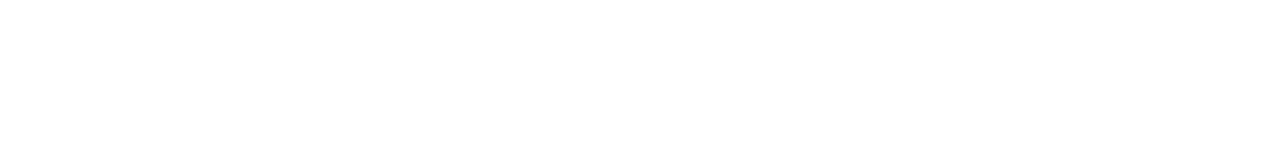
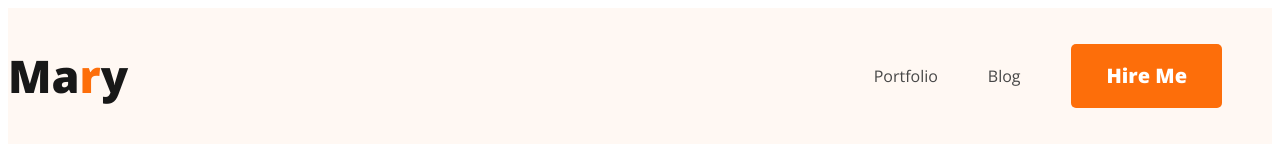
Before and after one commit to Masud-Rahman22/developer-portfolio, a plain HTML site: page index.html in a window 1280 px wide. Drawn offline with nearby package versions, Linux system fonts and the light colour scheme.

Commit message:
nav completed

```diff
--- a/index.html
+++ b/index.html
@@ -1,11 +1,37 @@
 <!DOCTYPE html>
 <html lang="en">
+
 <head>
     <meta charset="UTF-8">
     <meta name="viewport" content="width=device-width, initial-scale=1.0">
     <title>web-developer-portfolio</title>
+    <link rel="preconnect" href="https://fonts.googleapis.com">
+    <link rel="preconnect" href="https://fonts.gstatic.com" crossorigin>
+    <link href="https://fonts.googleapis.com/css2?family=Open+Sans:wght@400;800&display=swap" rel="stylesheet">
+
+
+    <link rel="stylesheet" href="./styles/styles.css" class="css">
 </head>
+
 <body>
+    <header>
+        <!-- nav starts here -->
+        <nav class="nav-container">
+            <h2 class="nav-heading">Ma<span>r</span>y</h2>
+            <ul>
+                <li><a href="">Portfolio</a></li>
+                <li><a href="">Blog</a></li>
+                <li><button class="nav-btn">Hire Me</button></li>
+            </ul>
+        </nav>
+        <!-- nav ends here -->
+    </header>
+    <main>
 
+    </main>
+    <footer>
+
+    </footer>
 </body>
+
 </html>
--- /dev/null
+++ b/styles/styles.css
@@ -0,0 +1,50 @@
+/* common shared styles */
+body {
+    font-family: 'Open Sans', sans-serif;
+}
+
+.nav-container {
+    display: flex;
+    justify-content: space-between;
+    align-items: center;
+    background: #FFF8F3;
+}
+nav span {
+    color: #FD6E0A;
+}
+
+nav li {
+    list-style: none;
+    margin-right: 50px;
+}
+
+nav ul {
+    display: flex;
+    align-items: center;
+}
+
+.nav-heading {
+    color: #181818;
+    font-size: 45px;
+    font-style: normal;
+    font-weight: 800;
+    line-height: normal;
+}
+
+nav a {
+    text-decoration: none;
+    color: var(--dark-02, #474747);
+}
+
+.nav-btn {
+    padding: 18px 35px 19px 36px;
+    background-color: #FD6E0A;
+    border: 0;
+    color: var(--white-color, #FFF);
+    font-family: Open Sans;
+    font-size: 20px;
+    font-style: normal;
+    font-weight: 700;
+    line-height: normal;
+    border-radius: 5px;
+}
```
